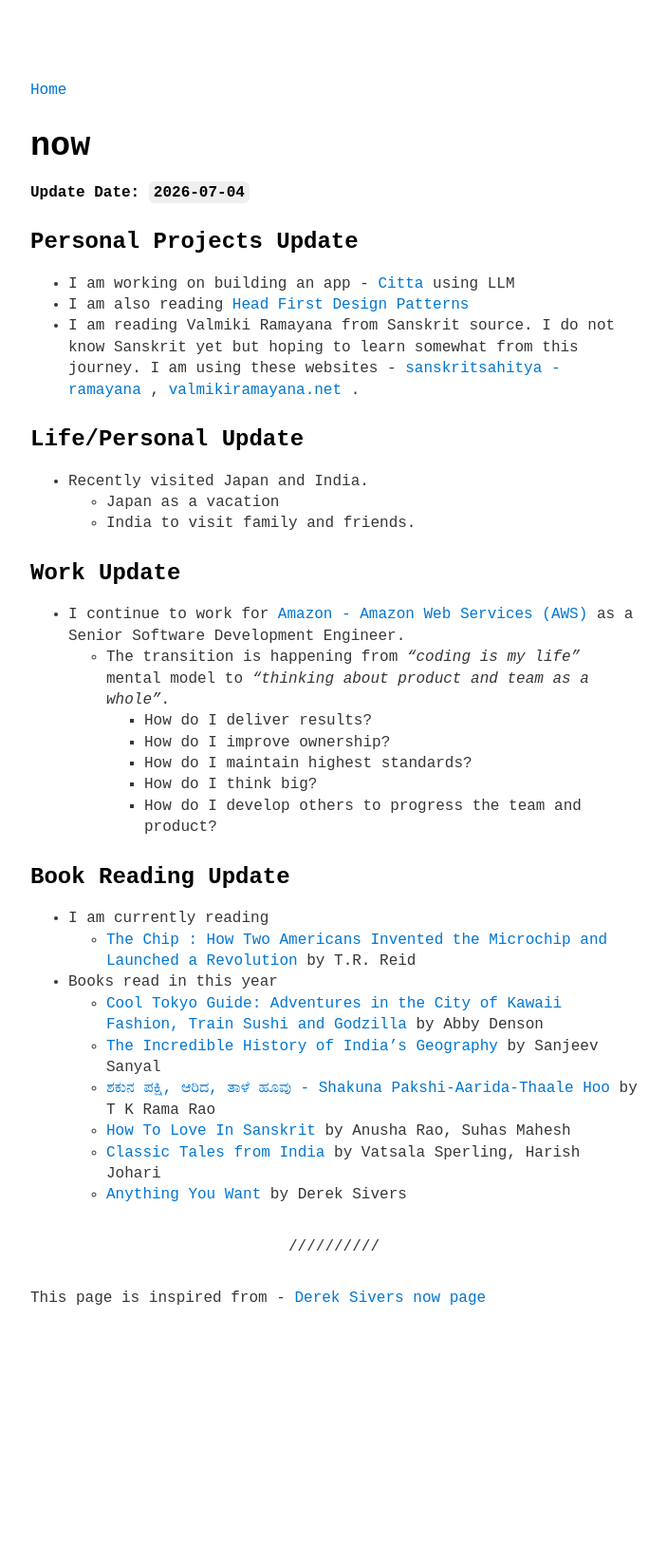
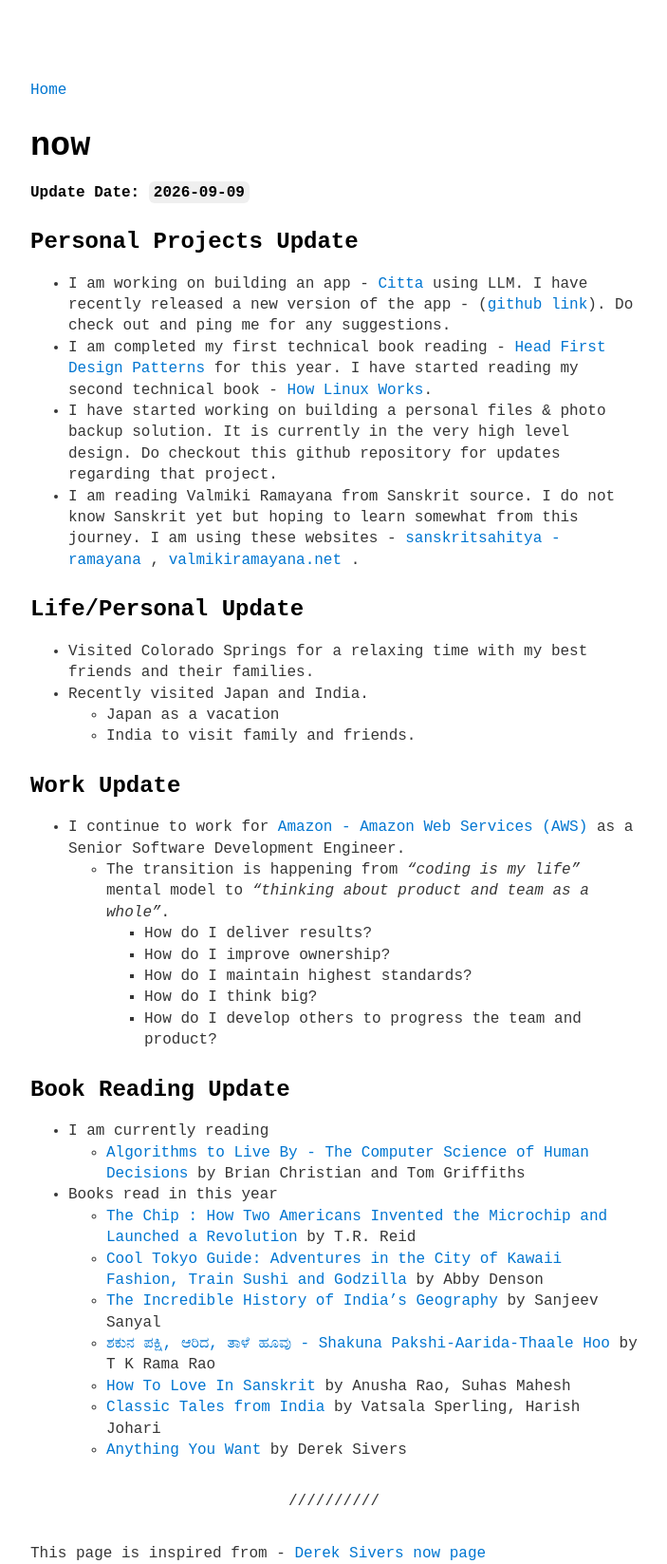
Before and after one commit to harsha-kadekar/harsha-kadekar.github.io, a Jekyll site: the page built from now.md, in a window 1280 px wide. Shown: the whole page at 95% size, without its empty margins (288-991 px from the left). Built offline with Jekyll 4.4.1, drawn with Linux system fonts in a browser that asks for light colours; before the commit the page ends 1379 px from its top, so only the background shows below that.

```diff
--- a/_data/menu.yml
+++ b/_data/menu.yml
@@ -16,8 +16,8 @@ entries:
         url: https://www.linkedin.com/in/harshakadekar
   - title: <b>I am currently reading</b>
     entries:
-      - title: The Chip - How two Americans invented the Microchip and Launched a Revolution
-        url: https://www.goodreads.com/book/show/543704.The_Chip_
+      - title: Algorithms to Live By
+        url: https://www.goodreads.com/book/show/25666050-algorithms-to-live-by
   - title: <b>Pages in this blog</b>
     entries:
       - title: <i>About (to know about me)</i>
--- a/now.md
+++ b/now.md
@@ -5,14 +5,16 @@ title: now
 updated: 2026-07-04
 ---
 
-**Update Date: `2026-07-04`**
+**Update Date: `2026-09-09`**
 
 ## Personal Projects Update
-- I am working on building an app - [Citta](https://www.harsha-kadekar.blog/citta-a-personal-meditation-tracking-app.html) using LLM
-- I am also reading [Head First Design Patterns](https://www.amazon.com/Head-First-Design-Patterns-Brain-Friendly/dp/0596007124)
+- I am working on building an app - [Citta](https://www.harsha-kadekar.blog/citta-a-personal-meditation-tracking-app.html) using LLM. I have recently released a new version of the app - ([github link](https://github.com/harsha-kadekar/citta/releases)). Do check out and ping me for any suggestions.
+- I am completed my first technical book reading -  [Head First Design Patterns](https://www.amazon.com/Head-First-Design-Patterns-Brain-Friendly/dp/0596007124) for this year. I have started reading my second technical book - [How Linux Works](https://www.amazon.com/How-Linux-Works-Brian-Ward/dp/1718500408).
+- I have started working on building a personal files & photo backup solution. It is currently in the very high level design. Do checkout this github repository for updates regarding that project.
 - I am reading Valmiki Ramayana from Sanskrit source. I do not know Sanskrit yet but hoping to learn somewhat from this journey. I am using these websites -  [sanskritsahitya - ramayana](https://sanskritsahitya.org/ramayanam) ,  [valmikiramayana.net](https://www.valmikiramayan.net) .
 
 ## Life/Personal Update
+- Visited Colorado Springs for a relaxing time with my best friends and their families.
 - Recently visited Japan and India.
 	- Japan as a vacation
 	- India to visit family and friends.
@@ -28,8 +30,9 @@ updated: 2026-07-04
 
 ## Book Reading Update
 - I am currently reading
+	- [Algorithms to Live By - The Computer Science of Human Decisions](https://www.goodreads.com/book/show/25666050-algorithms-to-live-by) by Brian Christian and Tom Griffiths
+- Books read in this year
 	- [The Chip : How Two Americans Invented the Microchip and Launched a Revolution](https://www.goodreads.com/book/show/543704.The_Chip_) by T.R. Reid
-- Books read in this year
 	- [Cool Tokyo Guide: Adventures in the City of Kawaii Fashion, Train Sushi and Godzilla](https://www.goodreads.com/book/show/36334218-cool-tokyo-guide) by Abby Denson
 	- [The Incredible History of India's Geography](https://www.goodreads.com/book/show/25118502-the-incredible-history-of-india-s-geography) by Sanjeev Sanyal
 	- [ಶಕುನ ಪಕ್ಷಿ, ಆರಿದ, ತಾಳೆ ಹೂವು - Shakuna Pakshi-Aarida-Thaale Hoo](https://www.goodreads.com/book/show/138979497-shakuna-pakshi-aarida-thaale-hoo) by T K Rama Rao
```
Also changed, not shown: _posts/2026-09-19-notes-on-learning-to-code-with-llms---2026-09-11.md (added, +59 -0 lines), personal-projects.md (+3 -2 lines).
